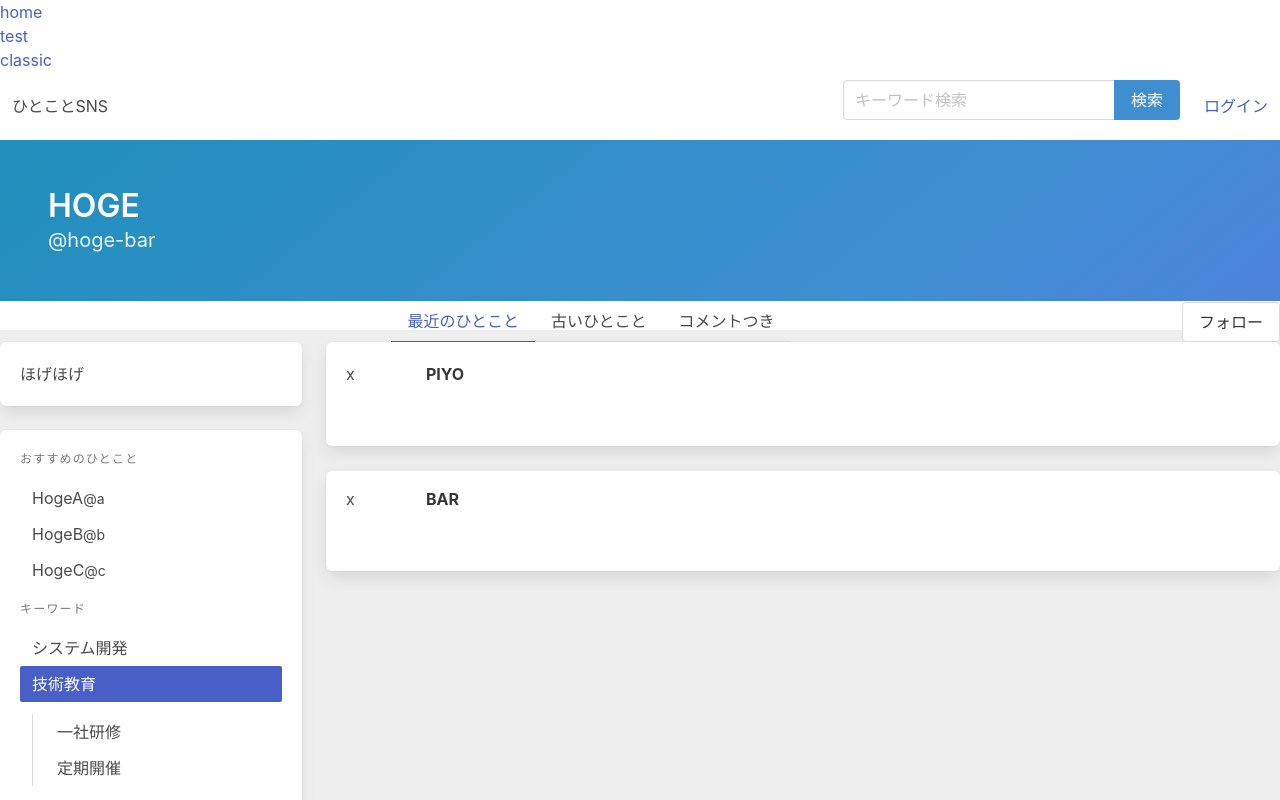
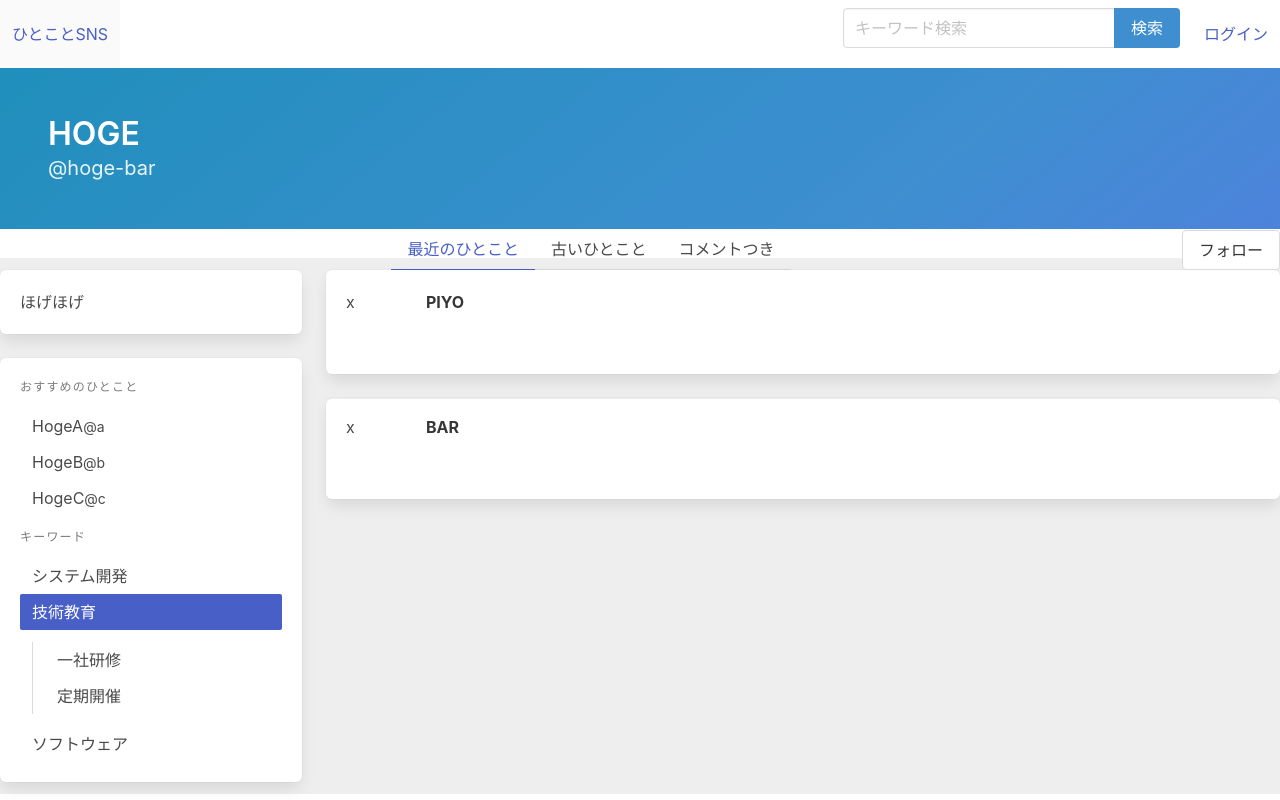
Before and after one commit to SakuraCase/practice-nuxt, a Nuxt app: page /bulma/sample2 in a window 1280 px wide. Shown: the top 800 px of the page. Built offline with nearby package versions, Linux system fonts and the light colour scheme.

Commit message:
componentsにわけてみる

```diff
--- /dev/null
+++ b/components/bulma/Content.vue
@@ -0,0 +1,20 @@
+<template>
+  <article class="box media">
+    <figure class="media-left">
+      <p class="image is-64x64">x</p>
+    </figure>
+    <div class="media-content">
+      <div class="content">
+        <p><strong>{{ title }}</strong></p>
+      </div>
+    </div>
+  </article>
+</template>
+
+<script>
+export default {
+  props: [
+    'title'
+  ]
+}
+</script>
--- /dev/null
+++ b/components/bulma/Footer.vue
@@ -0,0 +1,9 @@
+<template>
+  <footer class="footer">
+     <div class="container">
+       <div class="content has-text-centered">
+         FUGA
+       </div>
+     </div>
+  </footer>
+</template>
--- /dev/null
+++ b/components/bulma/Header.vue
@@ -0,0 +1,51 @@
+<template>
+  <header>
+    <nav clsss="navbar">
+      <div class="navbar-menu is-active">
+        <div class="navbar-start">
+          <a class="navbar-item">
+            ひとことSNS
+          </a>
+        </div>
+        <div class="navbar-end">
+          <div class="navbar-item field has-addons">
+            <div class="control">
+              <input class="input" type="search" name="search" placeholder="キーワード検索">
+            </div>
+            <div class="control">
+              <a class="button is-info">検索</a>
+            </div>
+          </div>
+          <div class="navbar-item">
+            <a href="#">ログイン</a>
+          </div>
+        </div>
+      </div>
+    </nav>
+
+    <div class="hero is-info is-bold">
+      <div class="hero-body">
+        <h1 class="title">HOGE</h1>
+        <h2 class="subtitle">@hoge-bar</h2>
+      </div>
+    </div>
+
+    <section class="level">
+      <div class="level-left"></div>
+      <div class="level-right">
+        <div class="level-item tabs">
+          <ul>
+            <li class="is-active"><a>最近のひとこと</a></li>
+            <li><a>古いひとこと</a></li>
+            <li><a>コメントつき</a></li>
+          </ul>
+        </div>
+      </div>
+      <div class="level-right">
+        <div class="level-item">
+          <a class="button is-greyligth">フォロー</a>
+        </div>
+      </div>
+    </section>
+  </header>
+</template>
--- /dev/null
+++ b/components/bulma/SubMenu.vue
@@ -0,0 +1,26 @@
+<template>
+  <div class="submenu column is-3">
+    <aside class="box">
+      ほげほげ
+    </aside>
+    <aside class="box menu">
+      <p class="menu-label">おすすめのひとこと</p>
+      <ul class="menu-list">
+        <li><a href="#">HogeA<small>@a</small></a></li>
+        <li><a href="#">HogeB<small>@b</small></a></li>
+        <li><a href="#">HogeC<small>@c</small></a></li>
+      </ul>
+      <p class="menu-label">キーワード</p>
+      <ul class="menu-list">
+        <li><a href="#">システム開発</a></li>
+        <li><a class="is-active" href="#">技術教育</a>
+          <ul>
+            <li><a href="#">一社研修</a></li>
+            <li><a href="#">定期開催</a></li>
+          </ul>
+        </li>
+        <li><a href="#">ソフトウェア</a></li>
+      </ul>
+    </aside>
+  </div>
+</template>
--- /dev/null
+++ b/layouts/tutorial.vue
@@ -0,0 +1,10 @@
+<template>
+  <div>
+    <nuxt/>
+  </div>
+</template>
+
+<script>
+export default {
+}
+</script>
--- a/pages/bulma/sample2.vue
+++ b/pages/bulma/sample2.vue
@@ -1,118 +1,31 @@
 <template>
   <div>
-    <header>
-      <nav clsss="navbar">
-        <div class="navbar-menu is-active">
-          <div class="navbar-start">
-            <a class="navbar-item">
-              ひとことSNS
-            </a>
-          </div>
-          <div class="navbar-end">
-            <div class="navbar-item field has-addons">
-              <div class="control">
-                <input class="input" type="search" name="search" placeholder="キーワード検索">
-              </div>
-              <div class="control">
-                <a class="button is-info">検索</a>
-              </div>
-            </div>
-            <div class="navbar-item">
-              <a href="#">ログイン</a>
-            </div>
-          </div>
-        </div>
-      </nav>
-
-      <div class="hero is-info is-bold">
-        <div class="hero-body">
-          <h1 class="title">HOGE</h1>
-          <h2 class="subtitle">@hoge-bar</h2>
-        </div>
-      </div>
-
-      <section class="level">
-        <div class="level-left"></div>
-        <div class="level-right">
-          <div class="level-item tabs">
-            <ul>
-              <li class="is-active"><a>最近のひとこと</a></li>
-              <li><a>古いひとこと</a></li>
-              <li><a>コメントつき</a></li>
-            </ul>
-          </div>
-        </div>
-        <div class="level-right">
-          <div class="level-item">
-            <a class="button is-greyligth">フォロー</a>
-          </div>
-        </div>
-      </section>
-    </header>
-
+    <header-component/>
     <main class="columns">
-      <div class="submenu column is-3">
-        <aside class="box">
-          ほげほげ
-        </aside>
-        <aside class="box menu">
-          <p class="menu-label">おすすめのひとこと</p>
-          <ul class="menu-list">
-            <li><a href="#">HogeA<small>@a</small></a></li>
-            <li><a href="#">HogeB<small>@b</small></a></li>
-            <li><a href="#">HogeC<small>@c</small></a></li>
-          </ul>
-          <p class="menu-label">キーワード</p>
-          <ul class="menu-list">
-            <li><a href="#">システム開発</a></li>
-            <li><a class="is-active" href="#">技術教育</a>
-              <ul>
-                <li><a href="#">一社研修</a></li>
-                <li><a href="#">定期開催</a></li>
-              </ul>
-            </li>
-            <li><a href="#">ソフトウェア</a></li>
-          </ul>
-        </aside>
-      </div>
-
+      <sub-menu-component/>
       <div class="column">
-        <article class="box media">
-          <figure class="media-left">
-            <p class="image is-64x64">x</p>
-          </figure>
-          <div class="media-content">
-            <div class="content">
-              <p><strong>PIYO</strong></p>
-            </div>
-          </div>
-        </article>
-        <article class="box media">
-          <figure class="media-left">
-            <p class="image is-64x64">x</p>
-          </figure>
-          <div class="media-content">
-            <div class="content">
-              <p><strong>BAR</strong></p>
-            </div>
-          </div>
-        </article>
+        <content-component title="PIYO"/>
+        <content-component title="BAR"/>
       </div>
     </main>
-
-    <footer class="footer">
-       <div class="container">
-         <div class="content has-text-centered">
-           FUGA
-         </div>
-       </div>
-    </footer>
-
+    <footer-component/>
   </div>
 </template>
 
 <script>
+import HeaderComponent from '~/components/bulma/Header.vue'
+import SubMenuComponent from '~/components/bulma/SubMenu.vue'
+import ContentComponent from '~/components/bulma/Content.vue'
+import FooterComponent from '~/components/bulma/Footer.vue'
+
 export default {
+  layout: 'tutorial',
+  components: {
+    HeaderComponent,
+    SubMenuComponent,
+    ContentComponent,
+    FooterComponent
+  }
 }
 </script>
 
```
